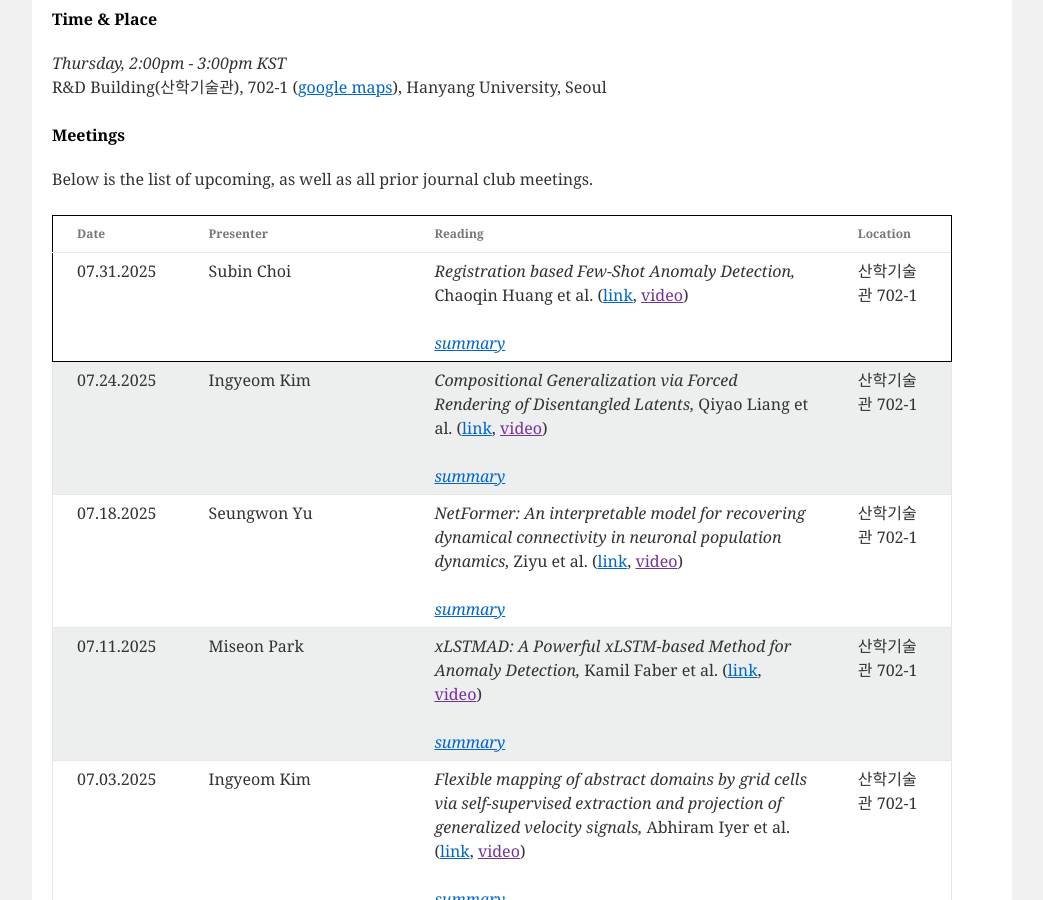
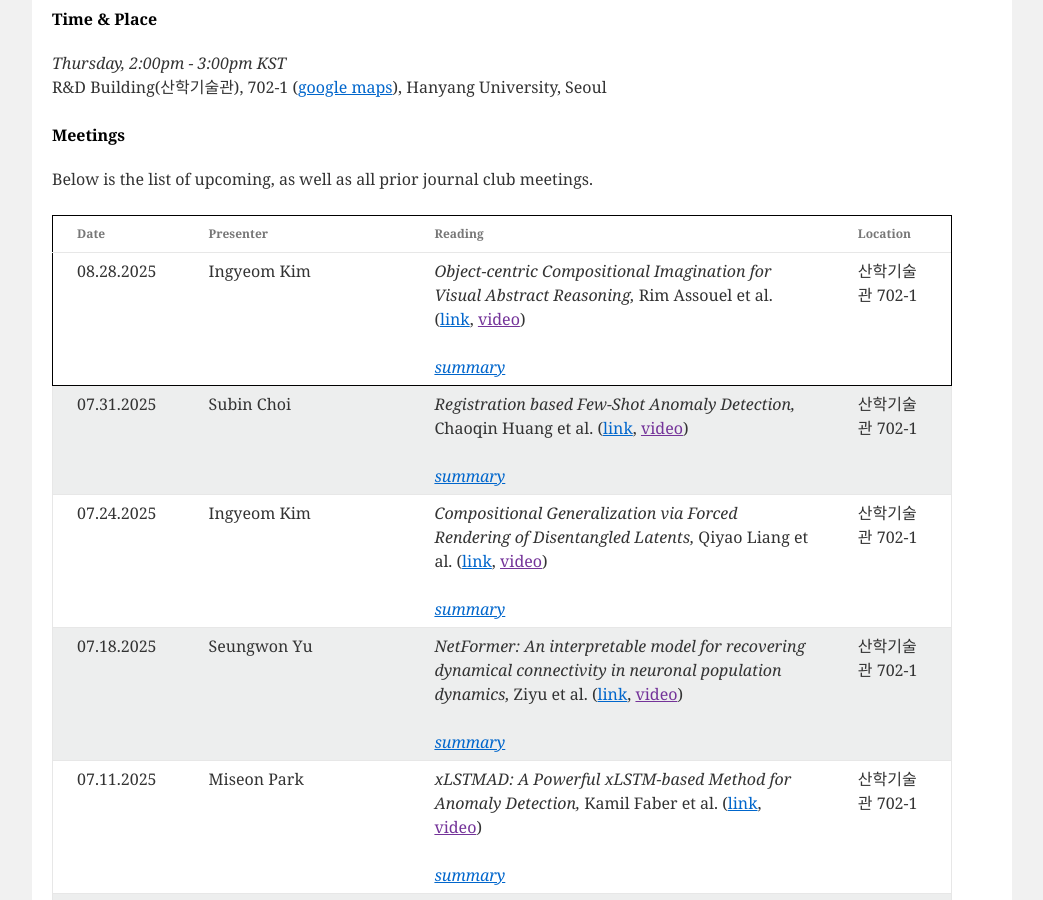
Before and after one commit to niai-lab/GraphML-JC, a Jekyll site: the page built from index.html, in a window 1280 px wide and 900 px high, scrolled down 515 px. Shown: the whole window, without its empty margins (118-1161 px from the left). Built offline with Jekyll 4.4.1, drawn with Linux system fonts in a browser that asks for light colours; part of the change alters nothing that is shown.

Commit message:
Update meeting_info.yml

```diff
--- a/_data/meeting_info.yml
+++ b/_data/meeting_info.yml
@@ -1,3 +1,13 @@
+- presenter: Ingyeom Kim
+  date: 08.28.2025
+  paper: "Object-centric Compositional Imagination for Visual Abstract Reasoning"
+  authors: Rim Assouel et al.
+  url: https://openreview.net/forum?id=rCzfIruU5x5
+  location: "산학기술관 702-1"
+  summary: >
+    Summary : 해당 논문은 구성적 일반화를 위해 어떤 조건이 필요한지 분석한 논문으로, ARC task의 input-output 이미지 쌍을 입력받았을 때 규칙을 추출해 다른 이미지를 변환시킬 수 있는 모델을 설계하였다.<br>
+    Strength : OOD에서의 일반화 성능을 위해 object단위 이미지 인식, 규칙에서의 조건과 변환 분리 인식, OOD 학습 태스크가 중요함을 밝혀냈다. 실험 결과 또한 깔끔하고 극명하게 나타났다.<br>
+    Weakness : 모델이 상당히 복잡한 구조로 되어있고, 이에 비해 처리하는 태스크는 ARC를 매우 단순화한 것이다.
 - presenter: Subin Choi
   date: 07.31.2025
   paper: "Registration based Few-Shot Anomaly Detection"
```
